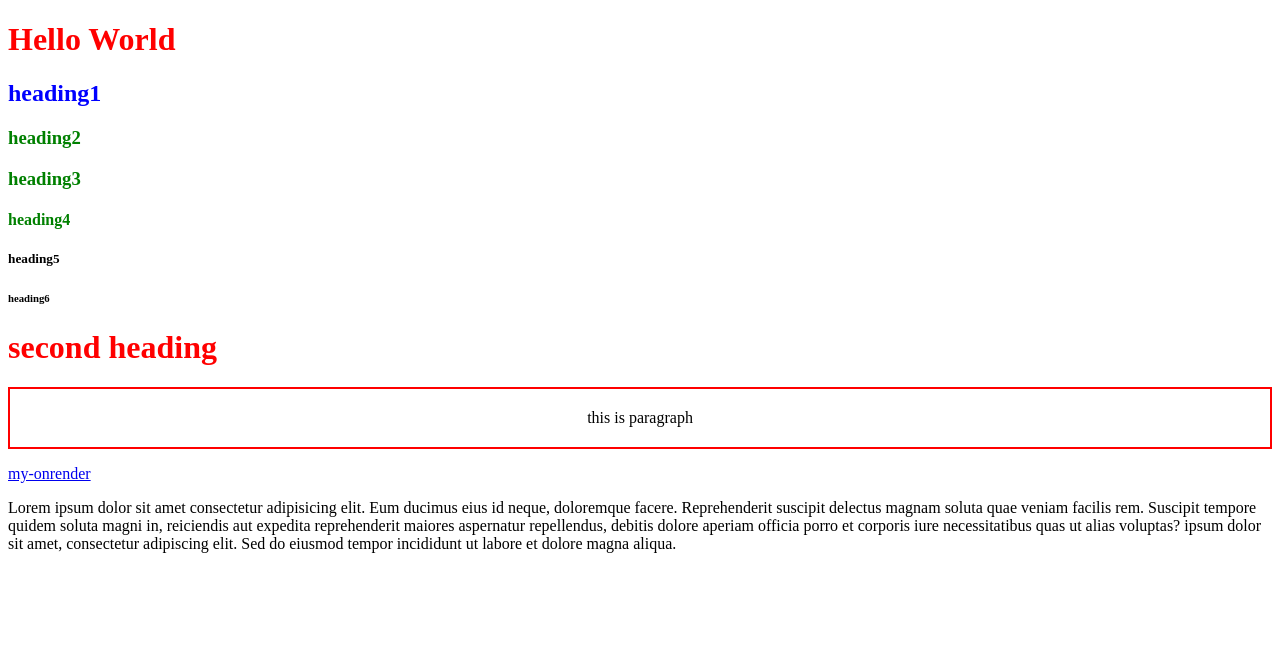
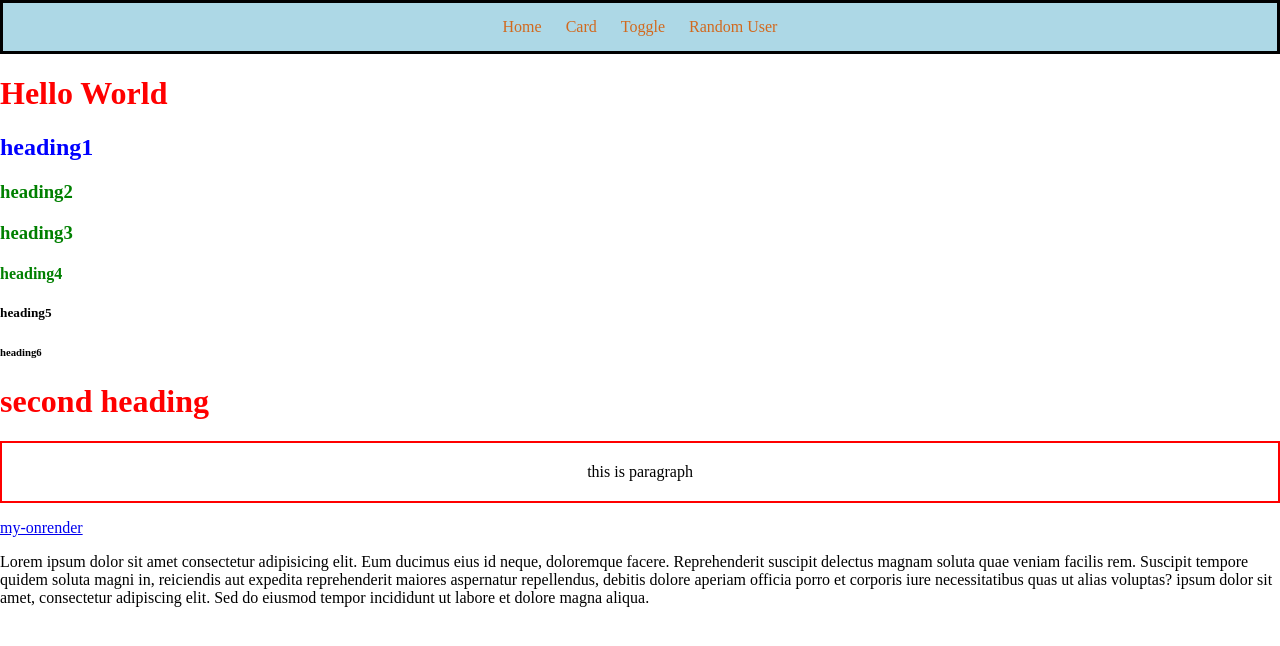
Before and after one commit to 24wh1a0547-byte/musical-octo-spoon, a website: page frontend/index.html in a window 1280 px wide. Drawn offline with Linux system fonts and the light colour scheme.

Commit message:
changes arenmade for border and backgroud

```diff
--- a/frontend/css/index.css
+++ b/frontend/css/index.css
@@ -15,3 +15,24 @@ h1 {
     padding: 20px;
     text-align: center;
 }
+.navbar{
+    border: 3px;
+    border-style: solid;
+    border-color: black;
+    padding: 15px;
+    background-color: lightblue;
+    text-align: center;
+}
+.navbar a{
+    color:chocolate;
+    padding: 10px;
+    text-decoration: none;
+}
+
+.navbar a:hover{
+    color: white;
+    background-color: rgb(0, 255, 76);
+}
+body{
+    margin: 0px;
+}
--- a/frontend/index.html
+++ b/frontend/index.html
@@ -7,6 +7,12 @@
     <link rel="stylesheet" href="css/index.css">
 </head>
 <body>
+    <div class="navbar">
+        <a href="">Home</a>
+        <a href="">Card</a>
+        <a href="">Toggle</a>
+        <a href="">Random User</a>
+    </div>
     <h1>Hello World</h1>
     <h2 id="heading-2">heading1</h2>
     <h3 class="heading">heading2</h3>
--- a/frontend/js/index.js
+++ b/frontend/js/index.js
@@ -1,3 +1,3 @@
-alert("hello from js !");
+//alert("hello from js !");
 
 console.log("hello from js!");
```
